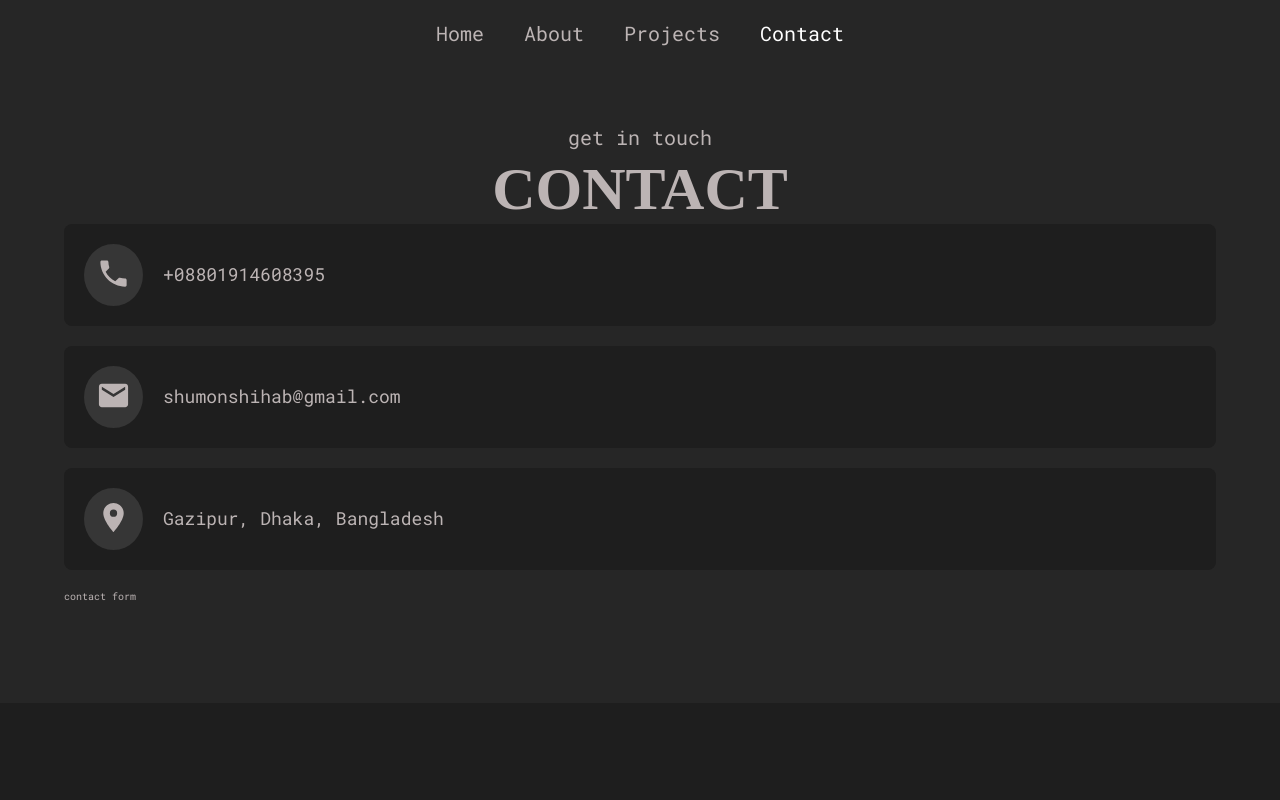
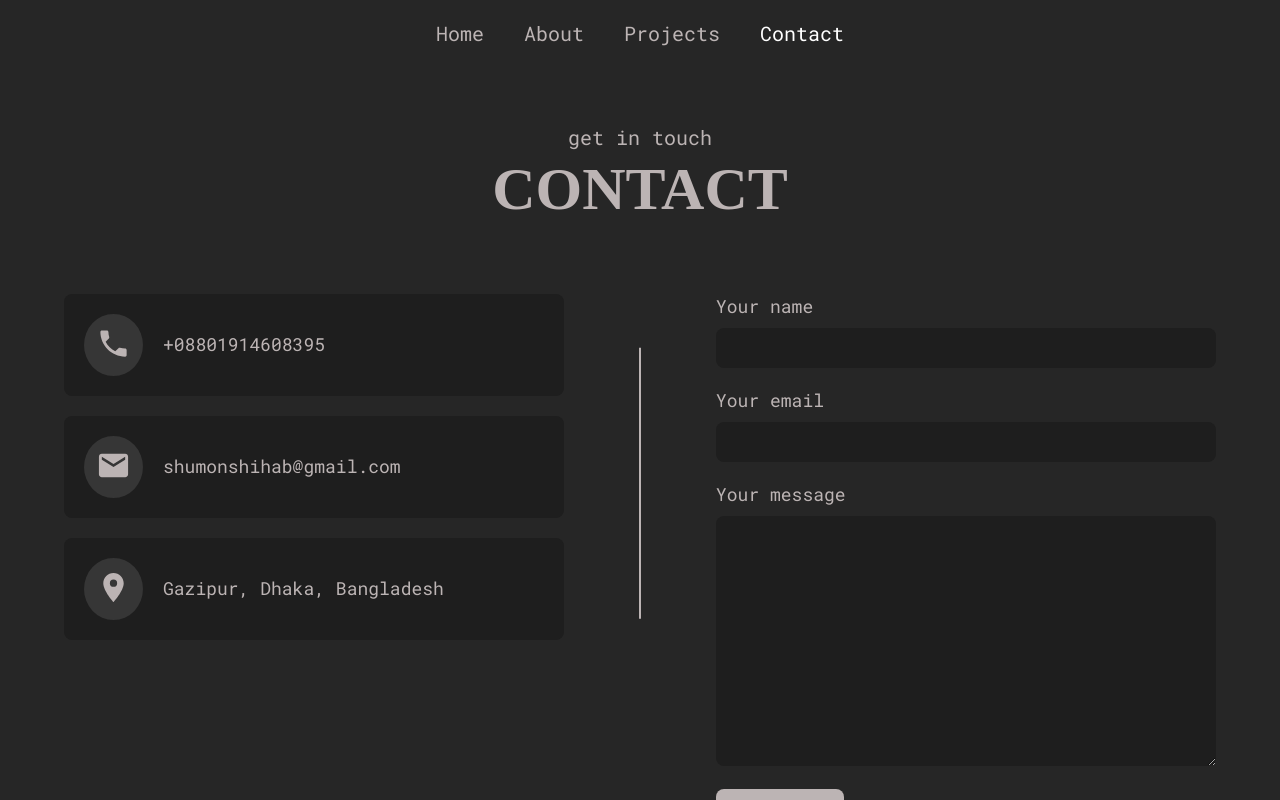
Before and after one commit to shihab91/shihab-s-portfolio, a React (Create React App) app: page /contact in a window 1280 px wide. Shown: the top 800 px of the page. Built offline with nearby package versions, Linux system fonts and the light colour scheme; the HTML template or start-up script is replaced by a standard one; a web font is replaced by a local one.

Commit message:
finished the contact section

```diff
--- /dev/null
+++ b/src/components/ContactForm.js
@@ -0,0 +1,83 @@
+/* eslint-disable jsx-a11y/label-has-associated-control */
+/* eslint-disable react/no-unknown-property */
+/* eslint-disable quotes */
+/* eslint-disable prettier/prettier */
+import React, { useState } from "react";
+import styled from "styled-components";
+
+const ContactFormStyle = styled.div`
+  width: 100%;
+  .form__group {
+    width: 100%;
+    margin-bottom: 2rem;
+  }
+  label {
+    font-size: 1.8rem;
+  }
+  input,
+  textarea {
+    width: 100%;
+    font-size: 1.2rem;
+    padding: 1.2rem;
+    color: var(--grey-1);
+    background-color: var(--deep-dark);
+    outline: none;
+    border: none;
+    border-radius: 8px;
+    margin-top: 1rem;
+  }
+  textarea {
+    min-height: 250px;
+    resize: vertical;
+  }
+  button[type="submit"] {
+    background-color: var(--grey-1);
+    color: var(--black);
+    font-size: 2rem;
+    display: inline-block;
+    outline: none;
+    border: none;
+    padding: 1rem 4rem;
+    border-radius: 8px;
+    cursor: pointer;
+  }
+`;
+export default function ContactForm() {
+  const [name, setName] = useState("");
+  const [email, setEmail] = useState("");
+  const [message, setMessage] = useState("");
+  return (
+    <ContactFormStyle>
+      <form>
+        <div className="form__group">
+          <label for="name">Your name</label>
+          <input
+            type="text"
+            id="name"
+            value={name}
+            onChange={(e) => setName(e.target.value)}
+          />
+        </div>
+        <div className="form__group">
+          <label for="email">Your email</label>
+          <input
+            type="text"
+            id="email"
+            value={email}
+            onChange={(e) => setEmail(e.target.value)}
+          />
+        </div>
+        <div className="form__group">
+          <label for="message">Your message</label>
+          <textarea
+            type="text"
+            id="message"
+            value={message}
+            onChange={(e) => setMessage(e.target.value)}
+          />
+        </div>
+        <button type="submit">Send</button>
+      </form>
+    </ContactFormStyle>
+  );
+}
--- a/src/components/ContactSection.js
+++ b/src/components/ContactSection.js
@@ -3,11 +3,52 @@
 import React from "react";
 import { MdEmail, MdLocalPhone } from "react-icons/md";
 import styled from "styled-components";
+import ContactForm from "./ContactForm";
 import ContactInfo from "./ContactInfo";
 import SectionTitle from "./SectionTitle";
 
 const ContactSectionStyle = styled.div`
   padding: 10rem 0;
+  .contact__section__wrapper {
+    display: flex;
+    gap: 5rem;
+    margin-top: 7rem;
+    justify-content: space-between;
+    position: relative;
+  }
+  .contact__section__wrapper::after {
+    position: absolute;
+    content: "";
+    width: 2px;
+    height: 50%;
+    background-color: var(--grey-1);
+    left: 50%;
+    top: 35%;
+    transform: translate(-50%, -50%);
+  }
+  .left {
+    width: 100%;
+    max-width: 500px;
+  }
+  .right {
+    max-width: 500px;
+    width: 100%;
+  }
+  @media only screen and (max-width: 768px) {
+    .contact__section__wrapper {
+      flex-direction: column;
+    }
+    .contact__section__wrapper::after {
+      display: none;
+    }
+    .left,
+    .right {
+      max-width: 100%;
+    }
+    .right {
+      padding: 4rem 2rem 2rem 2rem;
+    }
+  }
 `;
 export default function ContactSection() {
   return (
@@ -20,7 +61,9 @@ export default function ContactSection() {
             <ContactInfo icon={<MdEmail />} text="shumonshihab@gmail.com" />
             <ContactInfo text="Gazipur, Dhaka, Bangladesh" />
           </div>
-          <div className="right">contact form</div>
+          <div className="right">
+            <ContactForm />
+          </div>
         </div>
       </div>
     </ContactSectionStyle>
```
